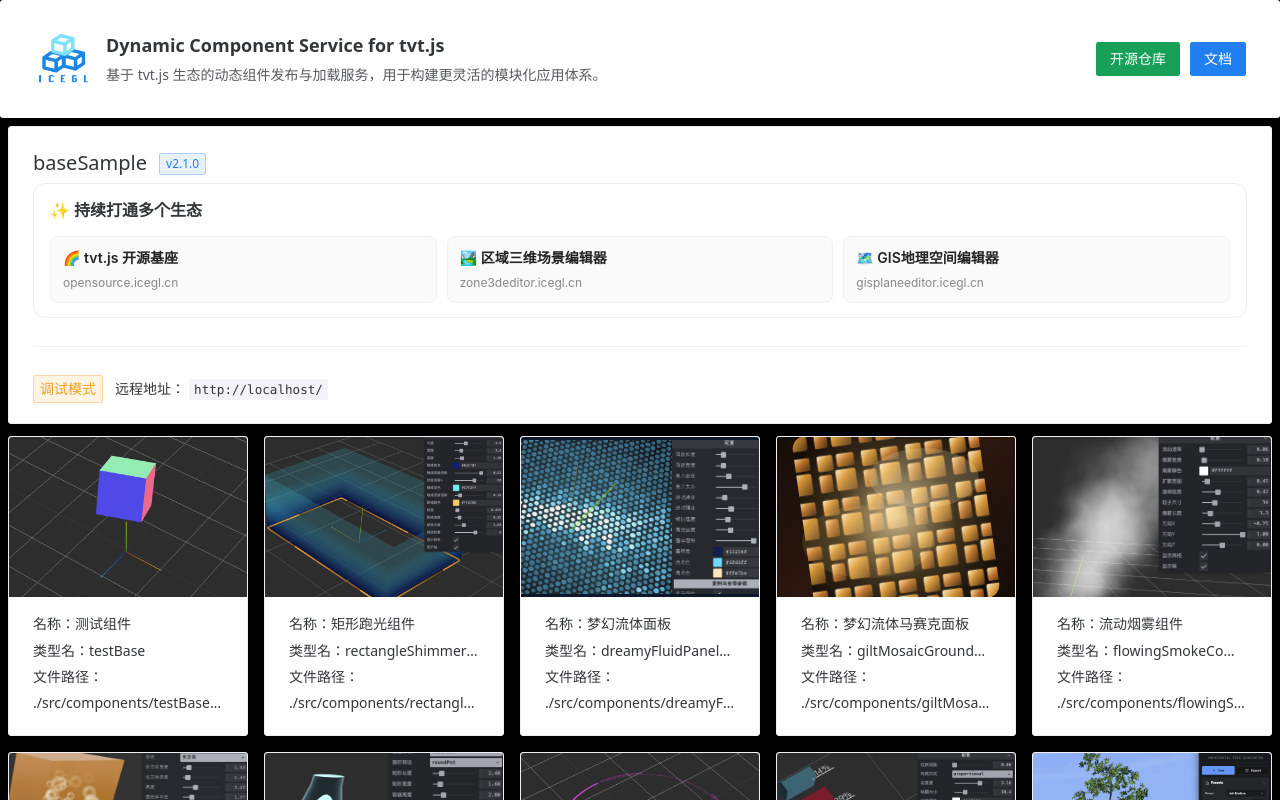
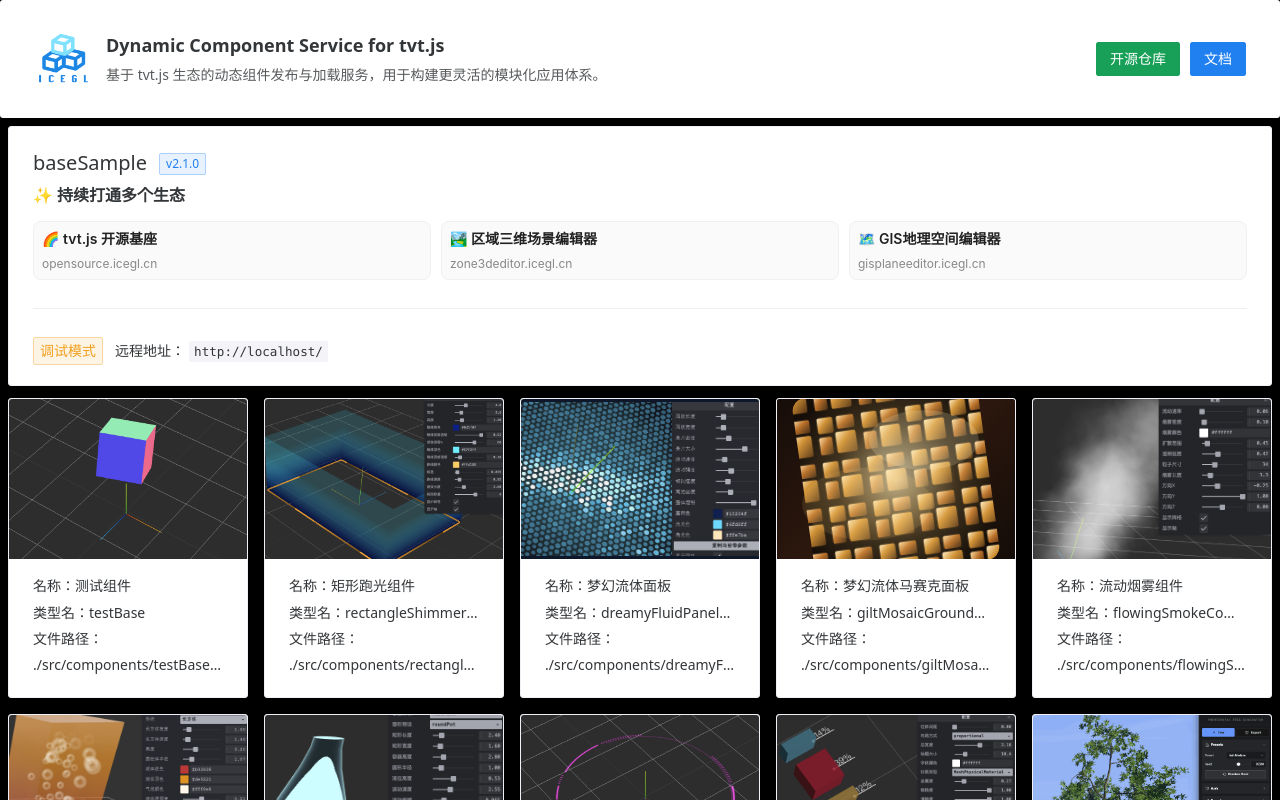
Before and after one commit to hawk86104/dynamic-component-service, a Vue app: page /#/ in a window 1280 px wide. Shown: the top 800 px of the page. Built offline with nearby package versions, Linux system fonts and the light colour scheme.

Commit message:
no message

```diff
--- a/src/dcsConfig.ts
+++ b/src/dcsConfig.ts
@@ -4,18 +4,13 @@
  * @Autor: 地虎降天龙
  * @Date: 2025-12-29 09:16:25
  * @LastEditors: 地虎降天龙
- * @LastEditTime: 2026-03-28 12:37:10
+ * @LastEditTime: 2026-03-28 13:03:22
  */
 const config = {
   name: 'baseSample',
   version: '2.1.0',
   description: `<div style="font-family:-apple-system,BlinkMacSystemFont,Segoe UI,Roboto,Helvetica,Arial,sans-serif;">
   <style>
-    .eco-wrap {
-      border: 1px solid #eee;
-      border-radius: 12px;
-      padding: 14px 16px;
-    }
     .eco-title {
       font-size: 16px;
       margin-bottom: 12px;
@@ -29,7 +24,7 @@
     .eco-item {
       text-decoration: none;
       color: #222;
-      padding: 10px 12px;
+      padding: 6px 8px;
       border-radius: 8px;
       border: 1px solid #f0f0f0;
       background: #fafafa;
```
